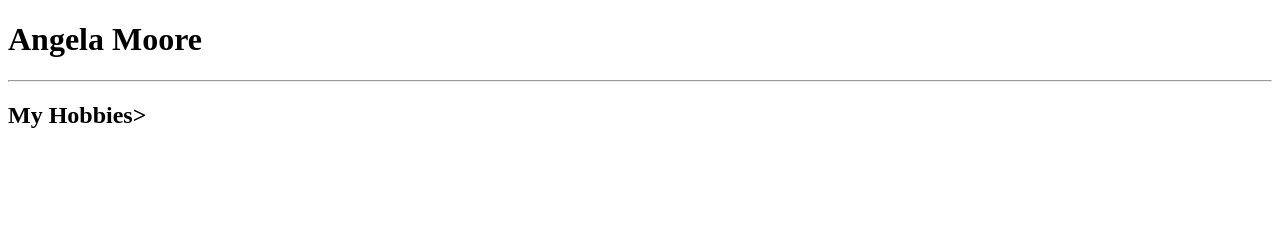
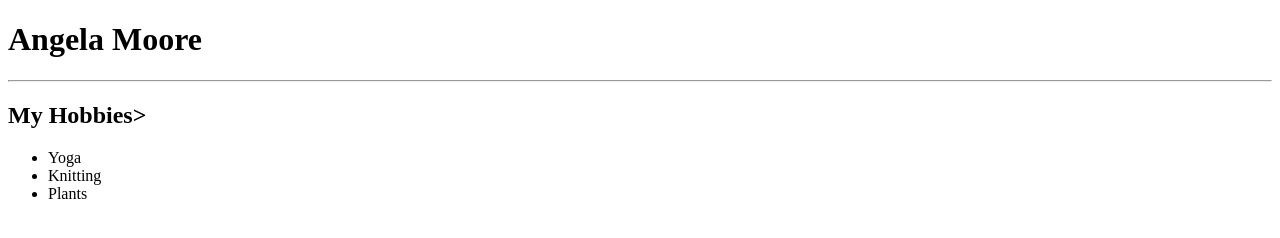
Before and after one commit to Angela-Rene/hello-html, a plain HTML site: page index.html in a window 1280 px wide. Drawn offline with Linux system fonts and the light colour scheme.

Commit message:
added items to unordered list

```diff
--- a/index.html
+++ b/index.html
@@ -7,7 +7,11 @@
     <h1>Angela Moore</h1>
     <hr>
     <h2> My Hobbies> </h2>
-
+    <ul>
+        <li> Yoga </li>
+        <li> Knitting </li>
+        <li> Plants </li>
+    </ul>
 
 
 
```
